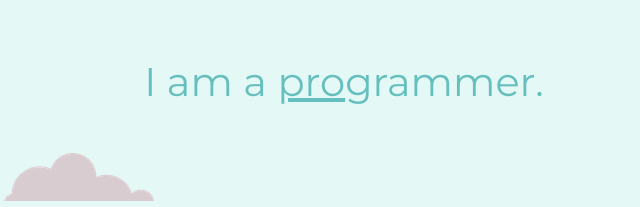
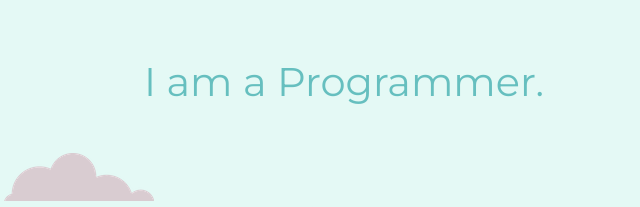
Before and after one commit to ManoharSah/CV01, a plain HTML site: page index.html in a window 1280 px wide. Shown: the part 295-502 px from the top of the page, 296-936 px from the left. Drawn offline with Linux system fonts and the light colour scheme.

Commit message:
Update index.html

```diff
--- a/index.html
+++ b/index.html
@@ -11,7 +11,7 @@
     <div class="top-container">
       <img  class="top-cloud"src="Images/cloud.png" alt="">
       <h1>I'm Manohar</h1>
-      <h2 >I am a <span class="prog">pro</span>grammer.</h2>
+      <h2 >I am a Programmer.</h2>
       <img class="bottom-cloud" src="Images/cloud.png" alt="">
       <img src="Images/mountain.png" alt="">
     </div>
```
